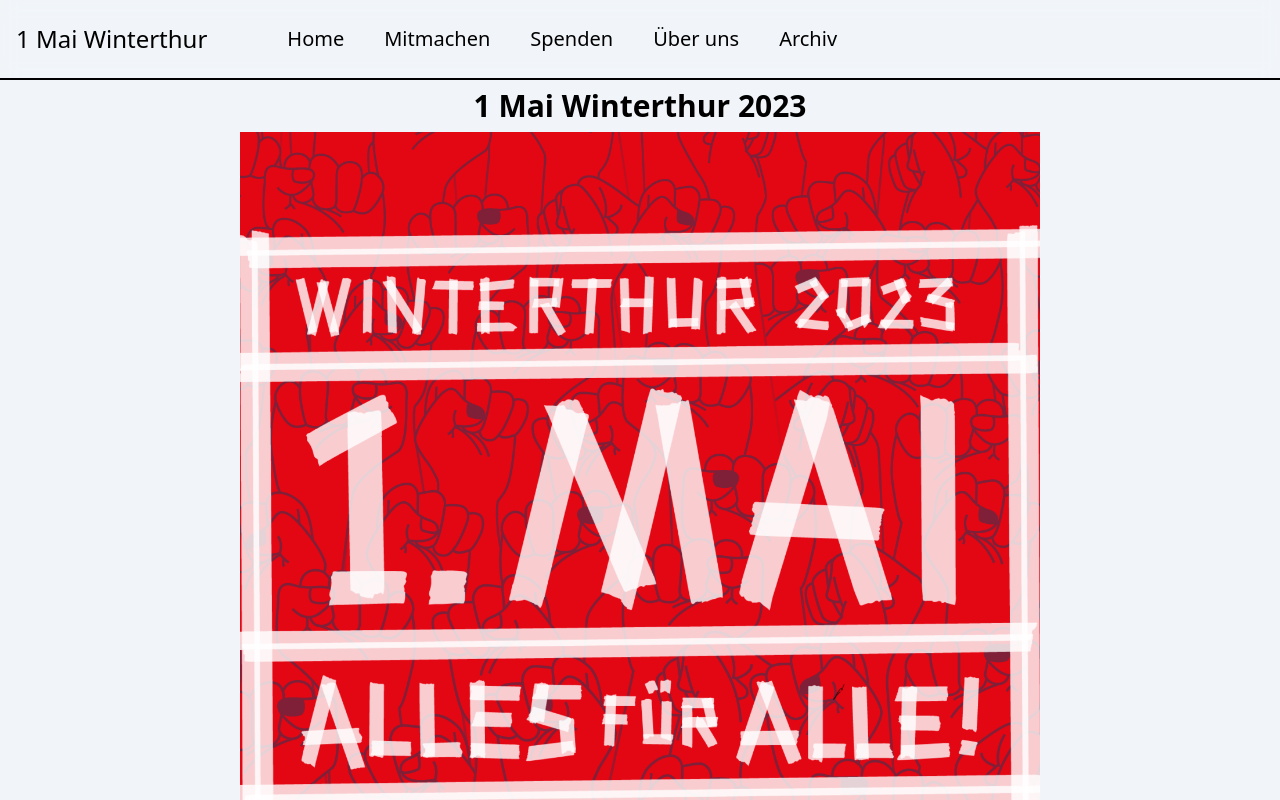
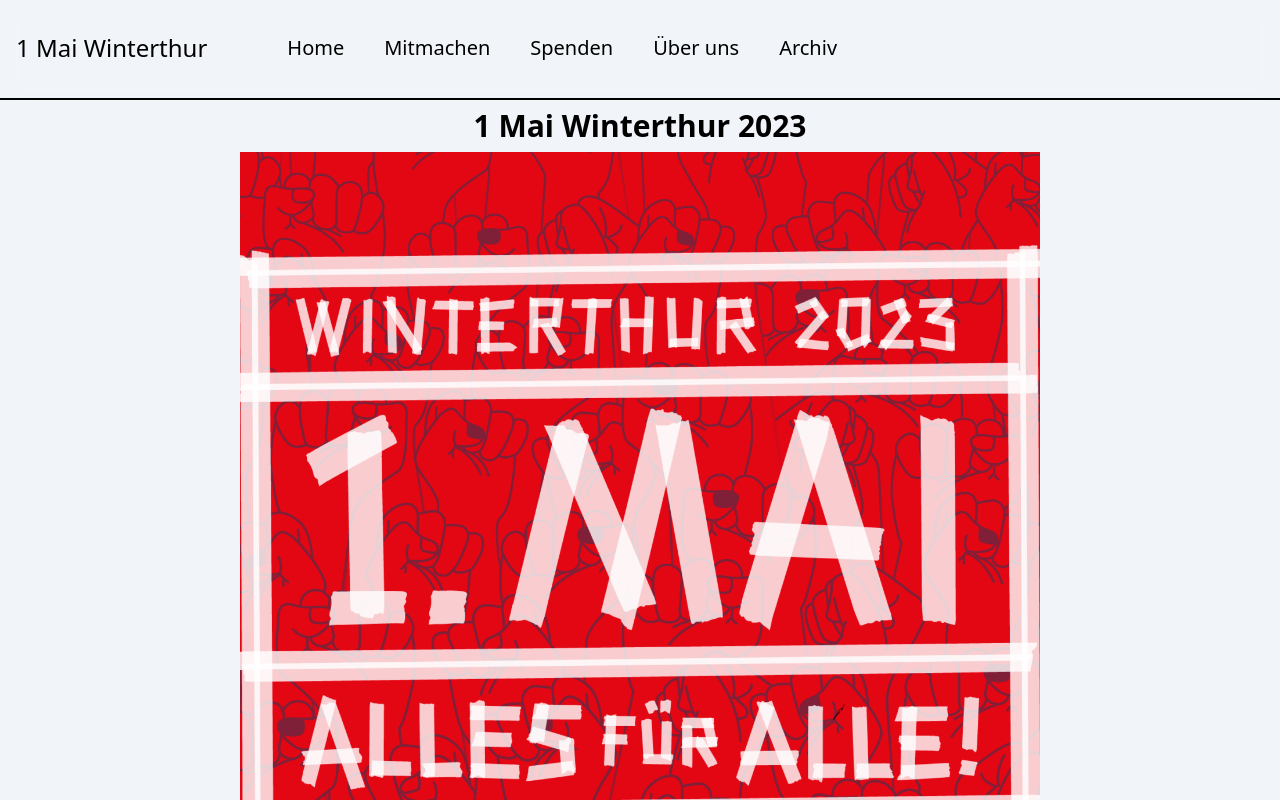
Before and after one commit to Jelenal1/1mai_website, a Next.js app: page / in a window 1280 px wide. Shown: the top 800 px of the page. Built offline with nearby package versions, Linux system fonts and the light colour scheme.

Commit message:
style: navbar

```diff
--- a/app/_components/Navbar.tsx
+++ b/app/_components/Navbar.tsx
@@ -1,5 +1,4 @@
 "use client";
-import { redirect } from "next/navigation";
 import { useState } from "react";
 import { FiMenu } from "react-icons/fi";
 import Sidenav from "./Sidenav";
@@ -7,11 +6,20 @@ import Link from "next/link";
 
 export default function Navbar() {
   const [open, setOpen] = useState(false);
+  const [openArchiv, setOpenArchiv] = useState(false);
 
   return (
-    <div className="sticky top-0 z-10 flex h-20 w-full items-center border-b-2 border-black px-2 backdrop-blur ">
-      <h1 className="ml-2 text-2xl hover:cursor-pointer">1 Mai Winterthur</h1>
-      <button className="ml-auto mr-2 lg:hidden" onClick={() => setOpen(true)}>
+    <div className="sticky top-0 z-10 flex min-h-[100px] w-full flex-col border-b-2 border-black px-2 backdrop-blur ">
+      <div className="mt-8 flex w-full items-center">
+        <Link href={"/"}>
+          <h1 className="ml-2 text-2xl hover:cursor-pointer">
+            1 Mai Winterthur
+          </h1>
+        </Link>
+        <button
+          className="ml-auto mr-2 lg:hidden"
+          onClick={() => setOpen(true)}
+        >
           <FiMenu size={30} />
         </button>
         <Sidenav open={open} setOpen={setOpen} />
@@ -20,7 +28,18 @@ export default function Navbar() {
           <Link href={"/mitmachen"}>Mitmachen</Link>
           <Link href={"/spenden"}>Spenden</Link>
           <Link href={"/ueber-uns"}>Über uns</Link>
-        <Link href={"/archive"}>Archiv</Link>
+          <button onClick={() => setOpenArchiv(!openArchiv)}>Archiv</button>
+        </div>
+      </div>
+      <div
+        className={
+          openArchiv ? "mb-5 ml-[740px] hidden lg:flex lg:flex-col" : "hidden"
+        }
+      >
+        <Link href={"/archive/2023"} className="my-2">
+          2023
+        </Link>
+        <Link href={"/archive/2023"}>2022</Link>
       </div>
     </div>
   );
```
Lines whose indentation alone changed are shown as unchanged.
